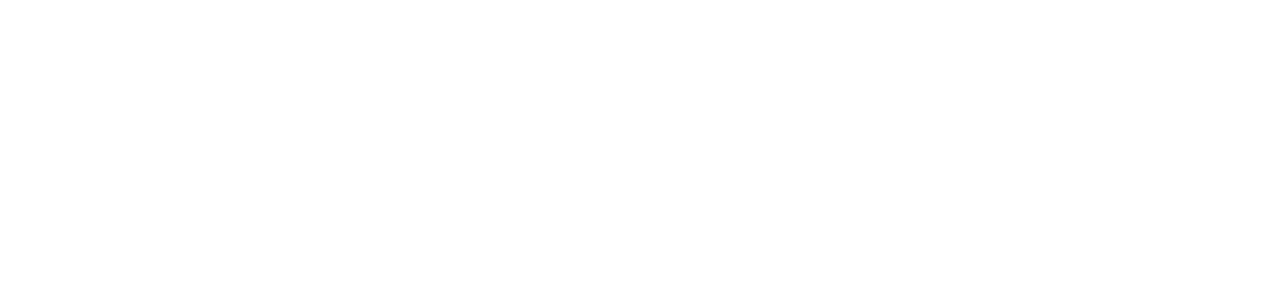
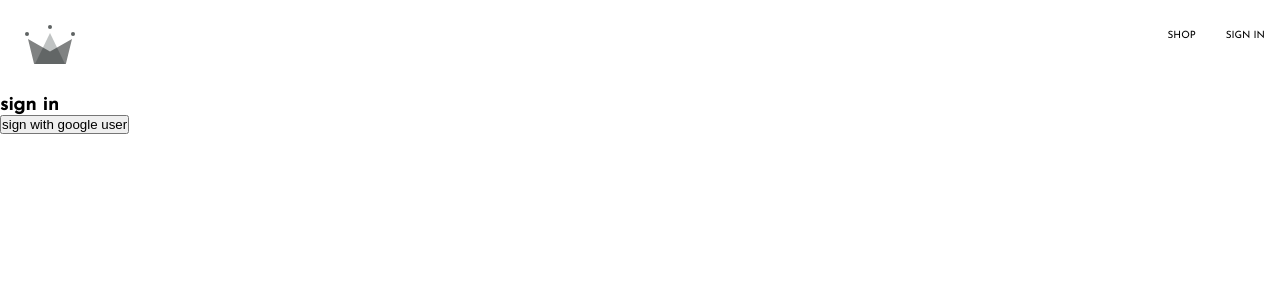
Before and after one commit to dengzhu-hub/e-commerce, a React (Create React App) app: page /signIn in a window 1280 px wide. Before the commit this address had no page. Shown: the top 300 px of the page. Built offline with nearby package versions, Linux system fonts and the light colour scheme.

Commit message:
use signInWithGooglePop to login

```diff
--- a/package.json
+++ b/package.json
@@ -8,6 +8,7 @@
     "@testing-library/jest-dom": "^5.17.0",
     "@testing-library/react": "^13.4.0",
     "@testing-library/user-event": "^13.5.0",
+    "firebase": "^10.3.1",
     "localforage": "^1.10.0",
     "match-sorter": "^6.3.1",
     "open-color": "^1.9.1",
--- a/src/App.js
+++ b/src/App.js
@@ -1,6 +1,7 @@
 import Home from "./routes/home/home.component";
 import { Routes, Route } from "react-router-dom";
 import Navigation from "./routes/navigation/navigation.component";
+import Sign from "./routes/sign-in/signIn.component";
 // import Category from "./components/category.component";
 function Shop() {
   return (
@@ -19,6 +20,7 @@
       <Route path="/" element={<Navigation />}>
         <Route index element={<Home />}></Route>
         <Route path="shop" element={<Shop />}></Route>
+        <Route path="signIn" element={<Sign />}></Route>
       </Route>
     </Routes>
   );
--- a/src/routes/navigation/navigation.component.jsx
+++ b/src/routes/navigation/navigation.component.jsx
@@ -13,6 +13,9 @@
           <Link className="nav-link__to" to="/shop">
             SHOP
           </Link>
+          <Link className="nav-link__to" to="/signIn">
+            Sign in
+          </Link>
         </div>
       </div>
       <Outlet />
--- a/src/routes/navigation/navigation.style.scss
+++ b/src/routes/navigation/navigation.style.scss
@@ -23,6 +23,7 @@
     &__to {
       padding: 10px 15px;
       cursor: pointer;
+      text-transform: uppercase;
     }
   }
 }
--- /dev/null
+++ b/src/routes/sign-in/signIn.component.jsx
@@ -0,0 +1,20 @@
+import {
+  signInWithGooglePop,
+  createUserDocumentFromAuth,
+} from "../../utils/firebase.utils";
+
+const Sign = () => {
+  const loginGoogleUser = async () => {
+    const {user} = await signInWithGooglePop();
+    // console.log(user);
+    createUserDocumentFromAuth(user)
+  };
+  return (
+    <div>
+      <h1>sign in</h1>
+      <button onClick={loginGoogleUser}>sign with google user</button>
+    </div>
+  );
+};
+
+export default Sign;
--- /dev/null
+++ b/src/utils/firebase.utils.js
@@ -0,0 +1,35 @@
+// Import the functions you need from the SDKs you need
+import { initializeApp } from "firebase/app";
+import {
+  getAuth,
+  signInWithRedirect,
+  signInWithPopup,
+  GoogleAuthProvider,
+} from "firebase/auth";
+import { doc, getDoc, setDoc, getFirestore } from "firebase/firestore";
+// TODO: Add SDKs for Firebase products that you want to use
+// https://firebase.google.com/docs/web/setup#available-libraries
+
+// Your web app's Firebase configuration
+const firebaseConfig = {
+  apiKey: "AIzaSyB4W9dqjQnuA8lrgOit0kFTn9VxOb6f9YA",
+  authDomain: "clothing-app-study.firebaseapp.com",
+  projectId: "clothing-app-study",
+  storageBucket: "clothing-app-study.appspot.com",
+  messagingSenderId: "910303724015",
+  appId: "1:910303724015:web:e38de8de79cbd8c633f61a",
+};
+
+// Initialize Firebase
+const firebaseApp = initializeApp(firebaseConfig);
+const provider = new GoogleAuthProvider();
+provider.setCustomParameters({
+  prompt: "select_account",
+});
+export const auth = getAuth();
+export const signInWithGooglePop = () => signInWithPopup(auth, provider);
+const db = getFirestore();
+export const createUserDocumentFromAuth = userAuth => {
+  const userDocRef = doc(db, "user", userAuth.uid);
+  console.log(userDocRef);
+};
```
Also changed, not shown: 1 other file (tests, documents, lock files or other folders).
